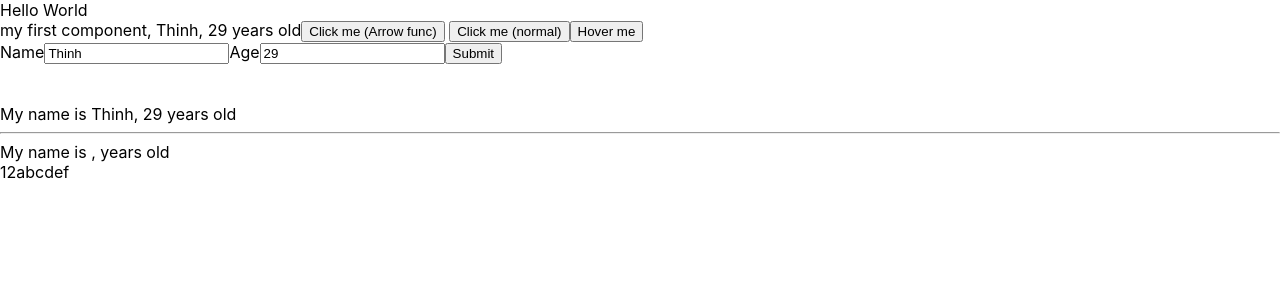
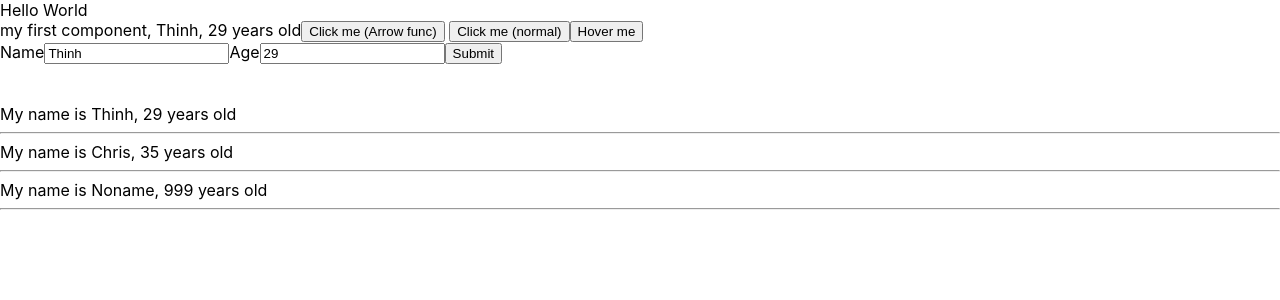
Before and after one commit to maskiatos/test-reactjs, a React (Create React App) app: page / in a window 1280 px wide. Shown: the top 300 px of the page. Built offline with nearby package versions, Linux system fonts and the light colour scheme.

Commit message:
tao state o thang cha de sau con thao tac voi data o thang con

```diff
--- a/src/components/DisplayInfo.js
+++ b/src/components/DisplayInfo.js
@@ -5,11 +5,16 @@ class DisplayInfor extends React.Component{
 
     render(){
         //destructuring để tối ưu code
-        const {name, age} = this.props;
+        const {list} = this.props;  //list là biến được truyền từ bên thằng cha MyComponent.js
         return(
             <div>
-                My name is {name}, {age} years old <br/>
-                {this.props.arr}
+                {list.map((x) => {      {/*map() tương tự foreach để lặp từng phần tử trong array*/}
+                    return(
+                        <div key={x.id}> {/*key UNIQUE để đánh dấu các thẻ html với nhau, tránh khi muốn thay đổi lại thao tác nhầm cái*/}
+                            My name is {x.name}, {x.age} years old <hr/>
+                        </div>
+                    )
+                })}
             </div>
         )
     }
--- a/src/components/MyComponent.js
+++ b/src/components/MyComponent.js
@@ -5,19 +5,24 @@ import UserInfor from "./UserInfo" //import componet UserInfor export ra từ Us
 
 class MyComponent extends React.Component { //khai báo class MyComponent kế thừa Component từ thư viện React vừa import
     //JSX (JavaScript XML), chỉ riêng reactJS có cái này, là extension cho phép gõ html trực tiếp trong Reactjs
+    state = {
+        ListUsers:[
+            {id: 1, name: "Thinh", age: 29},
+            {id: 2, name: "Chris", age: 35},
+            {id: 3, name: "Noname", age: 999},
+        ]
+    }
 
     render(){ //component bắt buộc ít nhất phải có render()
         //JSX chỉ cho render() return 1 code block thôi, ví dụ ở đây nếu return thêm 1 <div> nữa thì báo lỗi, nested <div> thì được
-        const arr = [1,2,"abc","def"]
         return(
         //nên viết theo cách button Click me ở dưới để không phải đổi handleClick(event) thành arrowfunction để chạy cái this.state.name
             <div>
                 <UserInfor/>
                 {/*gọi UserInfor import từ bên UserInfo.js, website vẫn chạy bình thường như khi viết hết code trong đấy ở file này*/}
                 <br/><br/>
-                <DisplayInfor name={"Thinh"} age={"29"}/> {/*truyền name và age từ file cha MyComponent.js vào file con DisplayInfo.js*/}
-                <hr/>   {/*nên truyền trong {} vì có thể truyền true, false, ... luôn, không có {} true false nó không hiểu*/}
-                <DisplayInfor arr={arr}/> {/*có thể truyền nhiều tham số vào cùng 1 component, bên con sẽ .props để nhận*/}
+                <DisplayInfor list={this.state.ListUsers}/> {/*truyền từ file cha này vào file con DisplayInfo.js, bên con .props để gọi*/}
+                {/*nên truyền trong {} vì có thể truyền true, false, ... luôn, không có {} true false nó không hiểu*/}
             </div>
         )
     }
```
